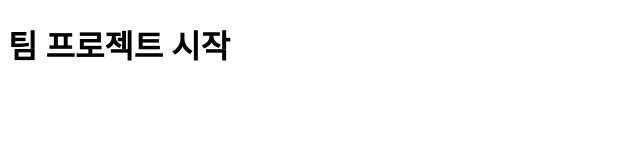
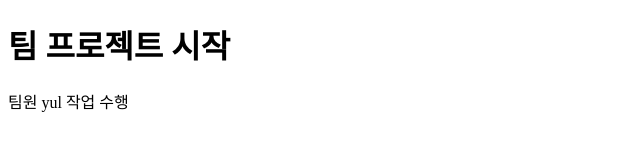
Before and after one commit to yulssemnim1010/ezen_team, a plain HTML site: page index.html in a window 1280 px wide. Shown: the whole page, without its empty margins (0-640 px from the left). Drawn offline with Linux system fonts and the light colour scheme.

Commit message:
팀원 yul 작업수행

```diff
--- a/index.html
+++ b/index.html
@@ -7,5 +7,6 @@
   </head>
   <body>
     <h1>팀 프로젝트 시작</h1>
+    <p>팀원 yul 작업 수행</p>
   </body>
 </html>
```
